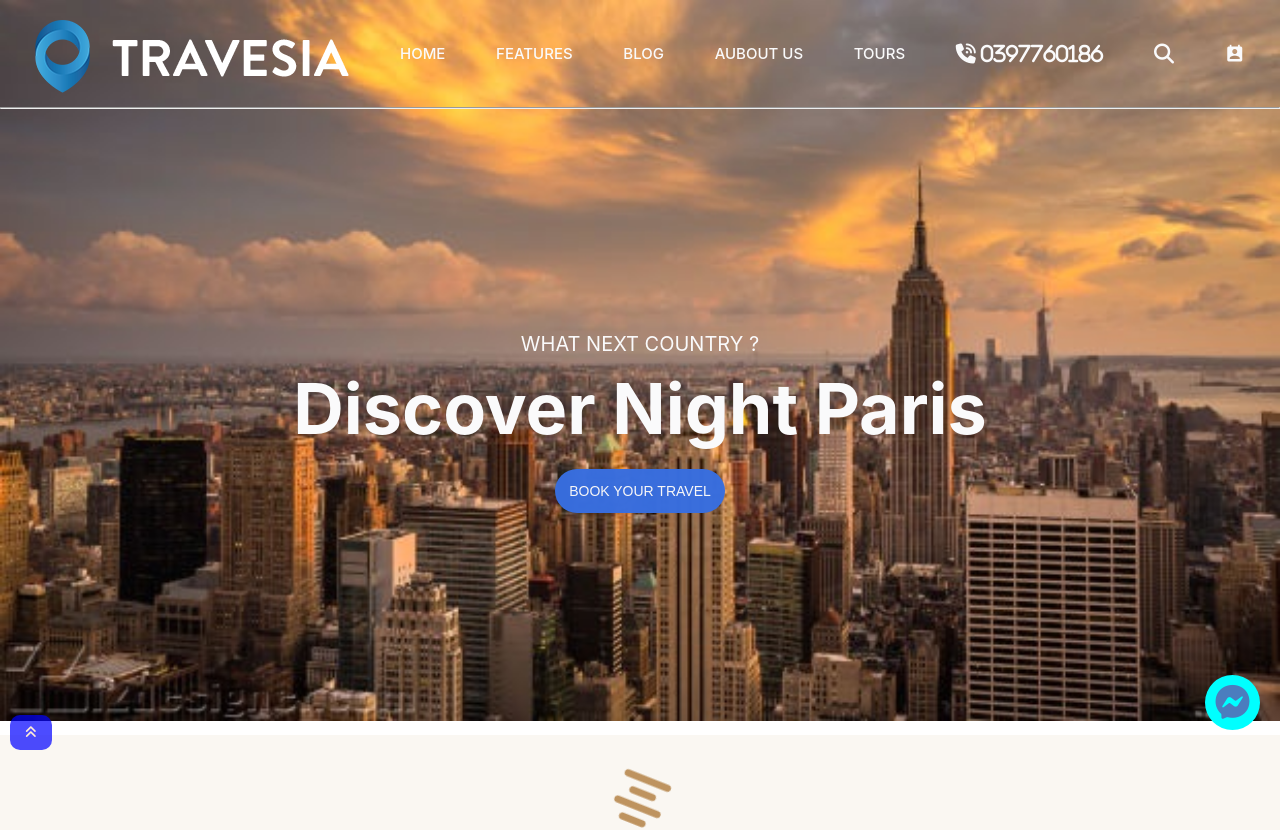
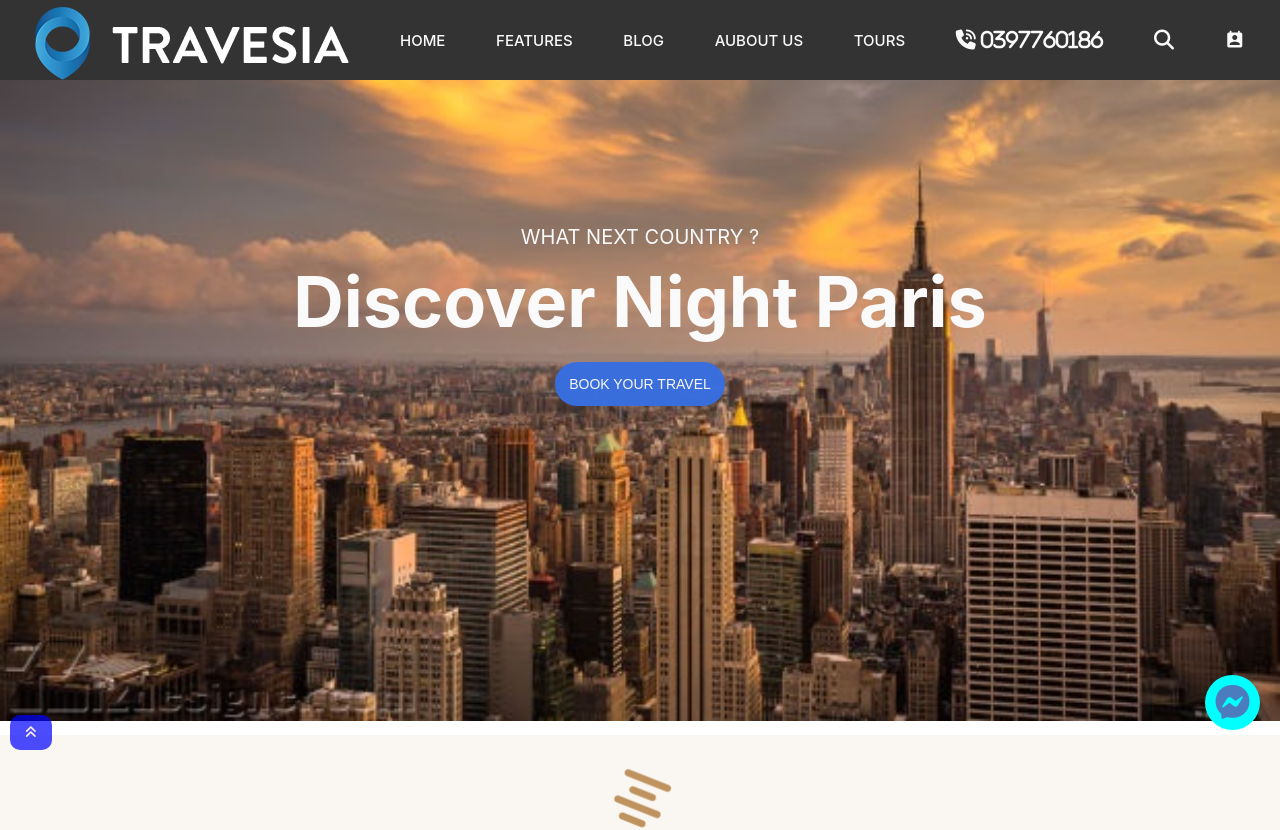
Before and after one commit to thaolethac/Thao2121, a React (Create React App) app: page / in a window 1280 px wide. Shown: the top 830 px of the page. Built offline with nearby package versions, Linux system fonts and the light colour scheme.

Commit message:
Update image.css

```diff
--- a/src/Header/image.css
+++ b/src/Header/image.css
@@ -29,6 +29,12 @@
     opacity: 0.9;
   }
   .navbar {
+    position: fixed;
+    top : 0;
+    width: 100%;
+    background-color: #333;
+    z-index: 1000;
+    height: 80px;
     display: flex;
     justify-content: space-around;
     align-items: center;
@@ -205,3 +211,8 @@
     width: 100%;
     height: 80px;
 }
+.sticky {
+  position: fixed;
+  top: 0;
+  width: 100%;
+}
```
